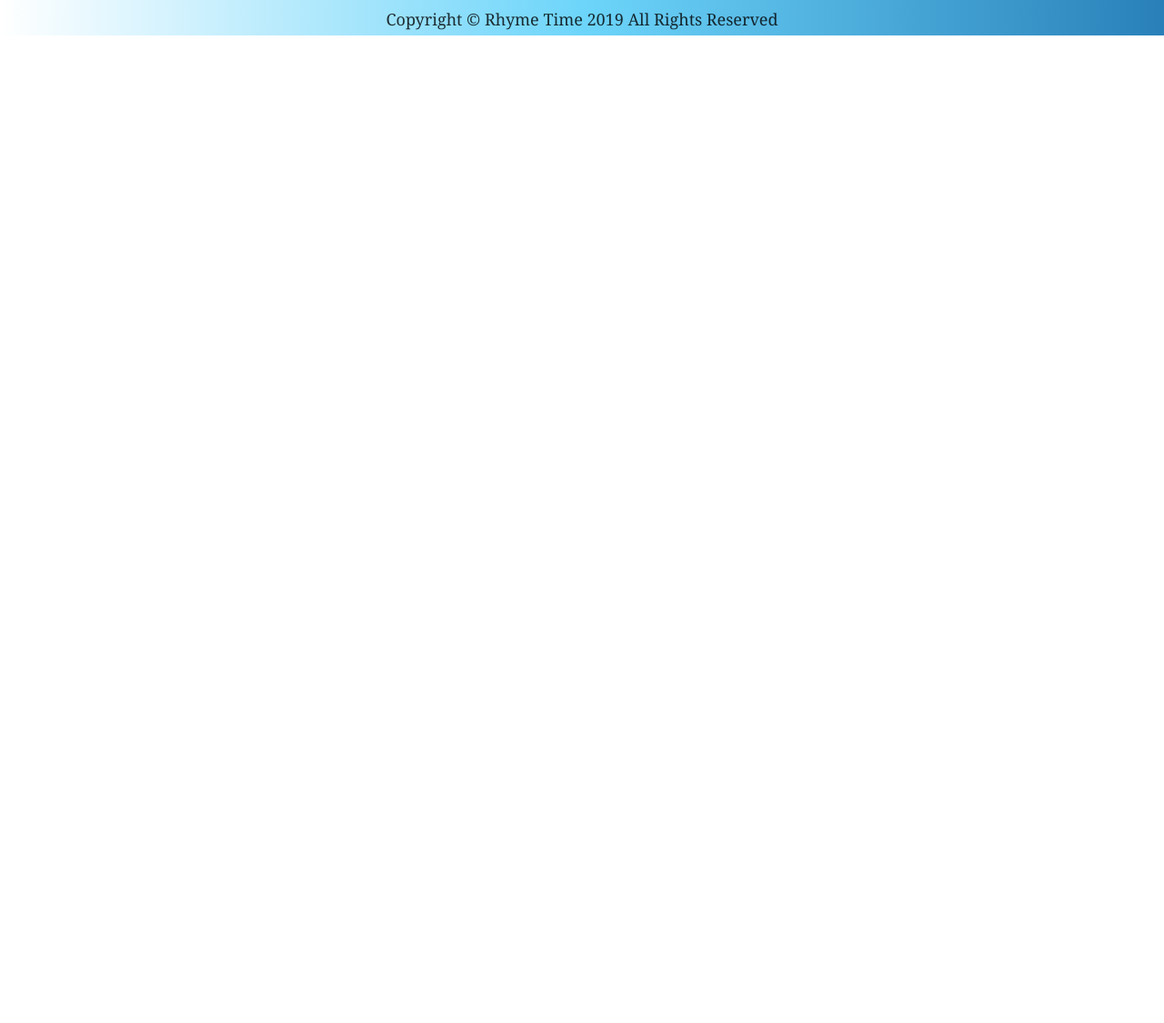
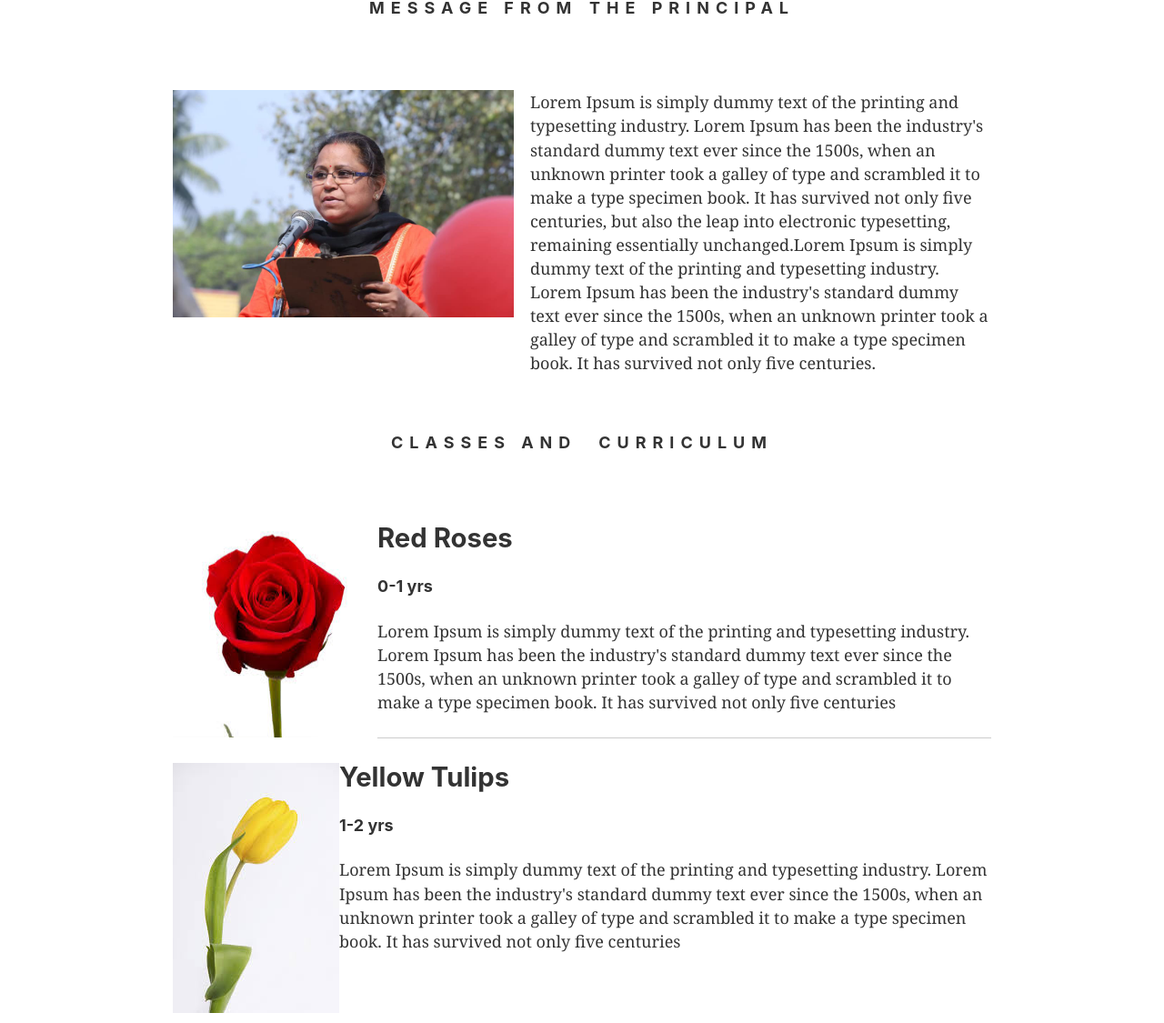
Before and after one commit to salujaparam/rhyme, a Gatsby site: page /about in a window 1280 px wide. Shown: the part 761-1886 px from the top of the page at 91% size. Before the commit the page ends 800 px from the top, so only its background shows below. Built offline with nearby package versions, Linux system fonts and the light colour scheme; Gatsby itself is replaced by a stand-in of ours.

Commit message:
added classes

```diff
--- a/src/components/About.js
+++ b/src/components/About.js
@@ -1,9 +1,14 @@
 import React from 'react'
+import Classes from './Classes'
+import StyledHero from './StyledHero'
+import Message from './Message'
 
 export default function About() {
     return (
         <div>
-            <h1>About</h1>
+            <StyledHero />
+            <Message />
+            <Classes />
         </div>
     )
 }
--- /dev/null
+++ b/src/components/Classes.js
@@ -0,0 +1,25 @@
+import React from 'react'
+import classes from '../constants/classes'
+import styles from '../css/classes.module.css'
+import Title from './Title'
+
+export default function Classes() {
+    return (
+        <div>
+            <Title title="Classes and " subtitle="Curriculum" className={styles.title}/>
+            {classes.map((item, index) => {
+                return (
+                    <article key={index} className={styles.contain}>
+                        <img src={item.img} alt={item.class} />
+                        <div>
+                            <h2 className={styles.class}>{item.class}</h2>
+                            <h4 className={styles.age}>{item.ageGroup} yrs</h4>
+                            <p>{item.description}</p>
+                            {item.class !== classes[classes.length -1].class ? <hr /> : null}
+                        </div>
+                    </article>
+                )
+            })}
+        </div>
+    )
+}
--- /dev/null
+++ b/src/components/Message.js
@@ -0,0 +1,16 @@
+import React from 'react'
+import Title from './Title'
+import img from '../images/default.jpg'
+import styles from '../css/message.module.css'
+
+export default function Message() {
+    return (
+        <section>
+            <Title title="Message from" subtitle="the principal" className={styles.title} />
+            <div className={styles.contain}>
+                <img src={img} alt="Principal" className={styles.image} />
+                <p>Lorem Ipsum is simply dummy text of the printing and typesetting industry. Lorem Ipsum has been the industry's standard dummy text ever since the 1500s, when an unknown printer took a galley of type and scrambled it to make a type specimen book. It has survived not only five centuries, but also the leap into electronic typesetting, remaining essentially unchanged.Lorem Ipsum is simply dummy text of the printing and typesetting industry. Lorem Ipsum has been the industry's standard dummy text ever since the 1500s, when an unknown printer took a galley of type and scrambled it to make a type specimen book. It has survived not only five centuries.</p>
+            </div>
+        </section>
+    )
+}
--- a/src/constants/classes.js
+++ b/src/constants/classes.js
@@ -1,3 +1,17 @@
+import rose from '../images/rose.jpeg'
+import yellow from '../images/yellow.jpeg'
+
 export default [
-
+    {
+        class: 'Red Roses',
+        ageGroup: '0-1',
+        img: rose,
+        description: "Lorem Ipsum is simply dummy text of the printing and typesetting industry. Lorem Ipsum has been the industry's standard dummy text ever since the 1500s, when an unknown printer took a galley of type and scrambled it to make a type specimen book. It has survived not only five centuries"
+    },
+    {
+        class: 'Yellow Tulips',
+        ageGroup: '1-2',
+        img: yellow,
+        description: "Lorem Ipsum is simply dummy text of the printing and typesetting industry. Lorem Ipsum has been the industry's standard dummy text ever since the 1500s, when an unknown printer took a galley of type and scrambled it to make a type specimen book. It has survived not only five centuries"
+    }
 ]
--- /dev/null
+++ b/src/css/classes.module.css
@@ -0,0 +1,24 @@
+.contain {
+    display: flex;
+    max-width: 50rem;
+    margin: 2px auto 2px auto;
+}
+
+.title{
+    padding: 2rem 0 1rem 0;
+}
+
+@media screen and (max-width: 576px) {
+    .contain{
+        display: flex;
+        flex-direction: column;
+        margin: 1px auto 1px auto;
+    }
+    .class {
+        text-align: center;
+    }
+
+    .age {
+        text-align: center;
+    }
+}
--- /dev/null
+++ b/src/css/message.module.css
@@ -0,0 +1,23 @@
+.contain {
+    display: flex;
+    max-width: 50rem;
+    margin: 2px auto 2px auto;
+}
+
+.title{
+    padding-bottom: 1rem;
+}
+
+.image {
+    max-width: 250x;
+    max-height: 250px;
+    padding-right: 1rem;
+}
+
+@media screen and (max-width: 576px) {
+    .contain{
+        display: flex;
+        flex-direction: column;
+        margin: 1px auto 1px auto;
+    }
+}
```
Also changed, not shown: src/images/rose.jpeg (added), src/images/yellow.jpeg (added).
